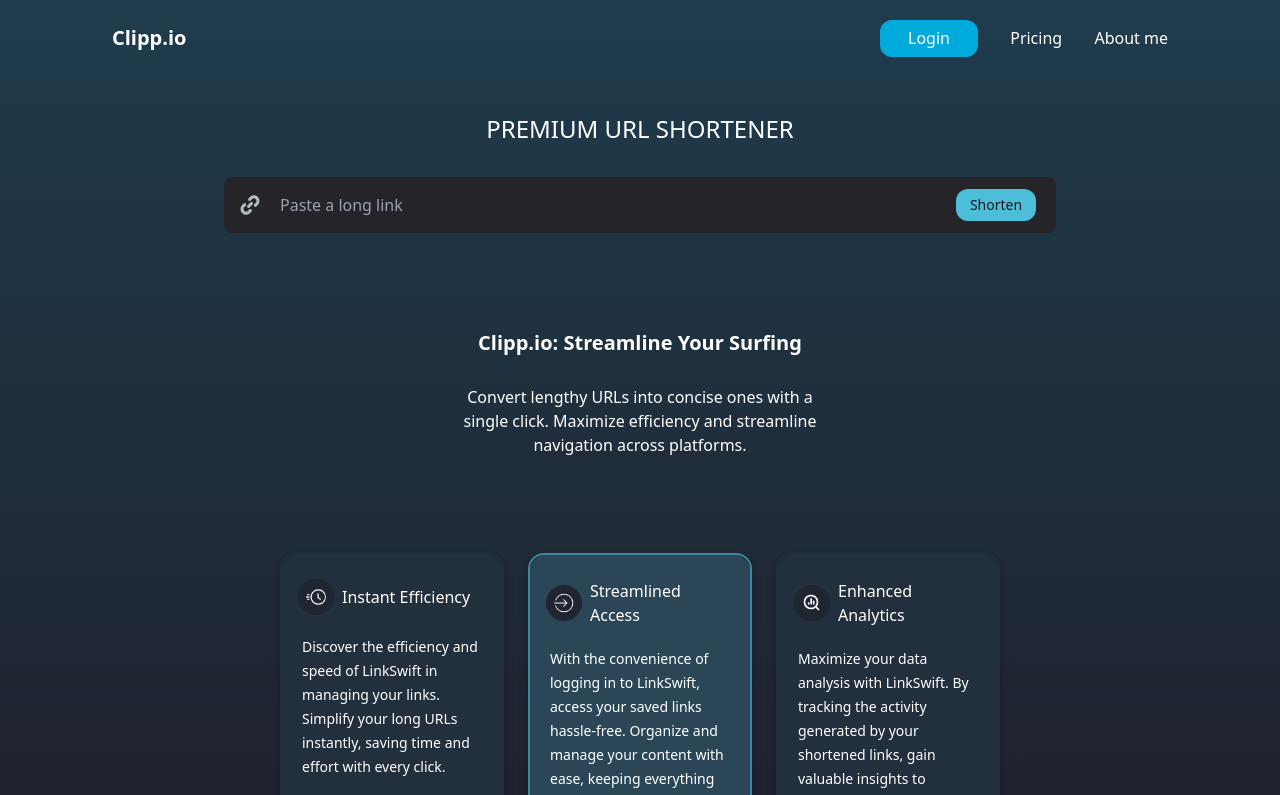
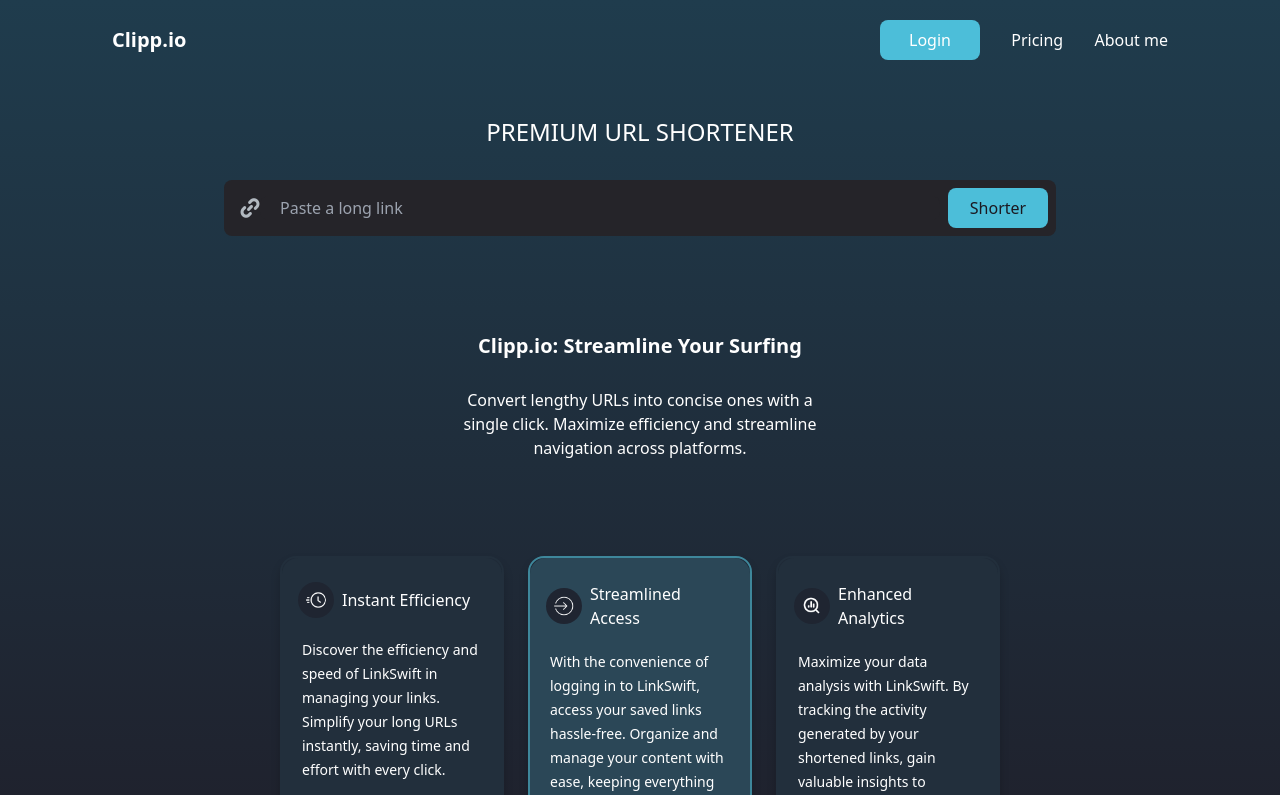
Before and after one commit to RoberthLoorDev/link-shortener, a Vue app in the folder frontend/: page / in a window 1280 px wide. Shown: the top 795 px of the page. Built offline with nearby package versions, Linux system fonts and the light colour scheme; what tailwindcss-animated would draw is missing.

Commit message:
add: replacement of buttons with the new component

```diff
--- a/frontend/src/components/LinkShortenerComponent.vue
+++ b/frontend/src/components/LinkShortenerComponent.vue
@@ -14,12 +14,14 @@
       />
 
       <div class="w-2 h-1"></div>
-      <button
-        class="text-[#1b1921] bg-[#4CBED9] w-20 h-8 rounded-xl text-sm font-medium mr-5"
-        @click="sendLinkToShorten"
-      >
-        Shorten
-      </button>
+      <!-- class="text-[#1b1921] bg-[#4CBED9] w-20 h-8 rounded-xl text-sm font-medium mr-5" -->
+      <ButtonComponent
+        title="Shorter"
+        textColor="#1b1921"
+        backgroundColor="#4CBED9"
+        :width="100"
+        class="mr-2"
+      ></ButtonComponent>
     </div>
     <div
       v-show="showResponse"
@@ -72,11 +74,13 @@
 <script lang="ts">
 import { ref } from "vue";
 import CopyNotificationComponent from "./CopyNotificationComponent.vue";
+import ButtonComponent from "./ButtonComponent.vue";
 
 export default {
   name: "LinkShortenerComponent",
   components: {
     CopyNotificationComponent,
+    ButtonComponent,
   },
   setup() {
     const postData = ref({
--- a/frontend/src/components/NavbarComponent.vue
+++ b/frontend/src/components/NavbarComponent.vue
@@ -35,11 +35,14 @@
     </Transition>
 
     <div class="hidden md:flex md:items-center w-72 justify-between">
-      <button
-        class="px-7 py-[.4rem] rounded-xl text-base font-medium text-white bg-[#00aadb] hover:bg-[#0287b8] active:bg-[#0a6c94] transition ease-in-out duration-200"
-      >
-        Login
-      </button>
+      <ButtonComponent
+        title="Login"
+        backgroundColor="#4CBED9"
+        :width="100"
+        :height="40"
+        textColor="white"
+      ></ButtonComponent>
+
       <a href="/" class="text-white">Pricing</a>
       <a href="/" class="text-white">About me</a>
     </div>
@@ -48,9 +51,11 @@
 
 <script lang="ts">
 import { ref } from "vue";
+import ButtonComponent from "./ButtonComponent.vue";
 
 export default {
   name: "NavbarComponent",
+  components: { ButtonComponent },
   setup() {
     const iconBarVerticalAnimation = ref(0);
     const barVerticalAnimation = ref(false);
```
